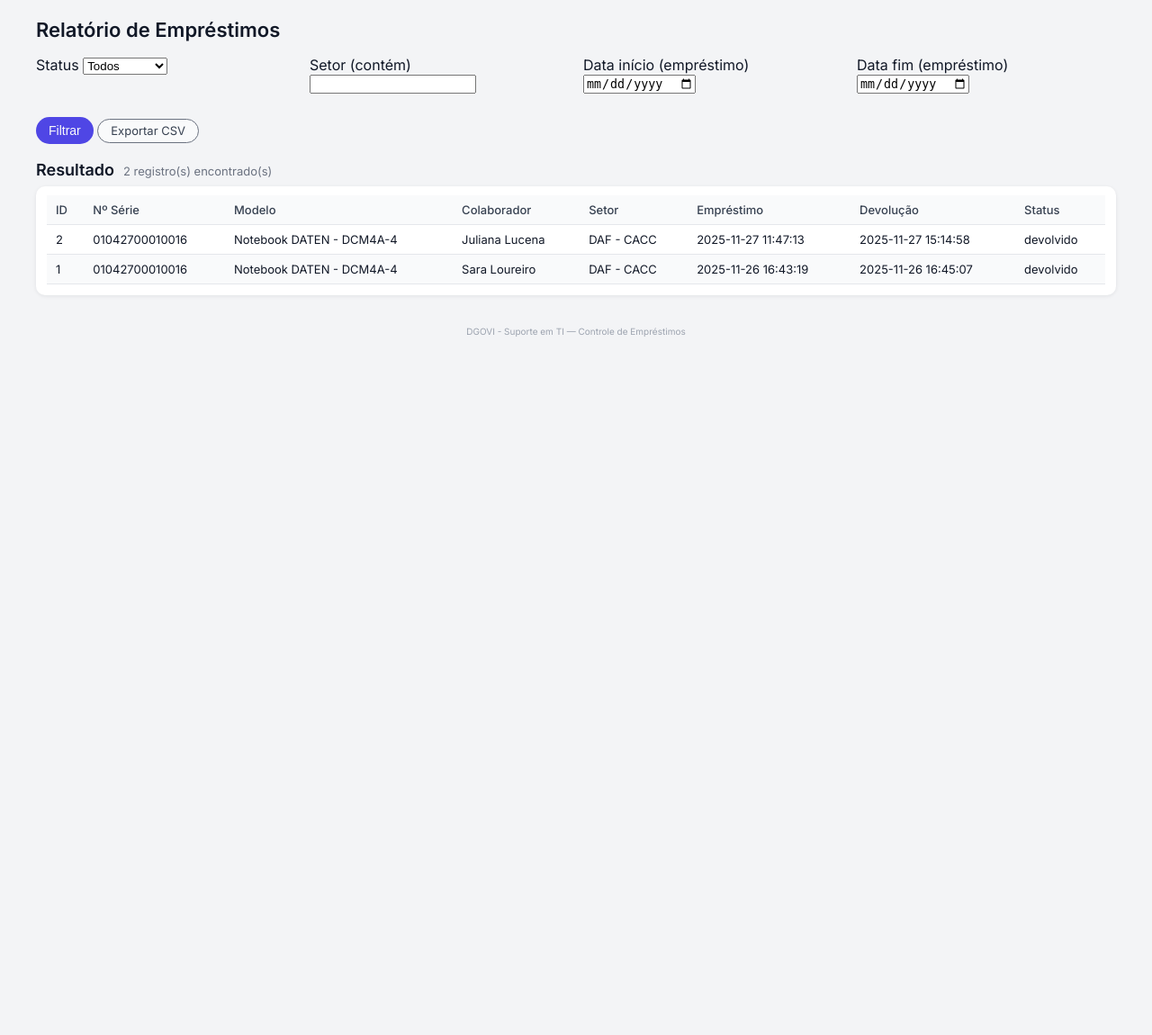
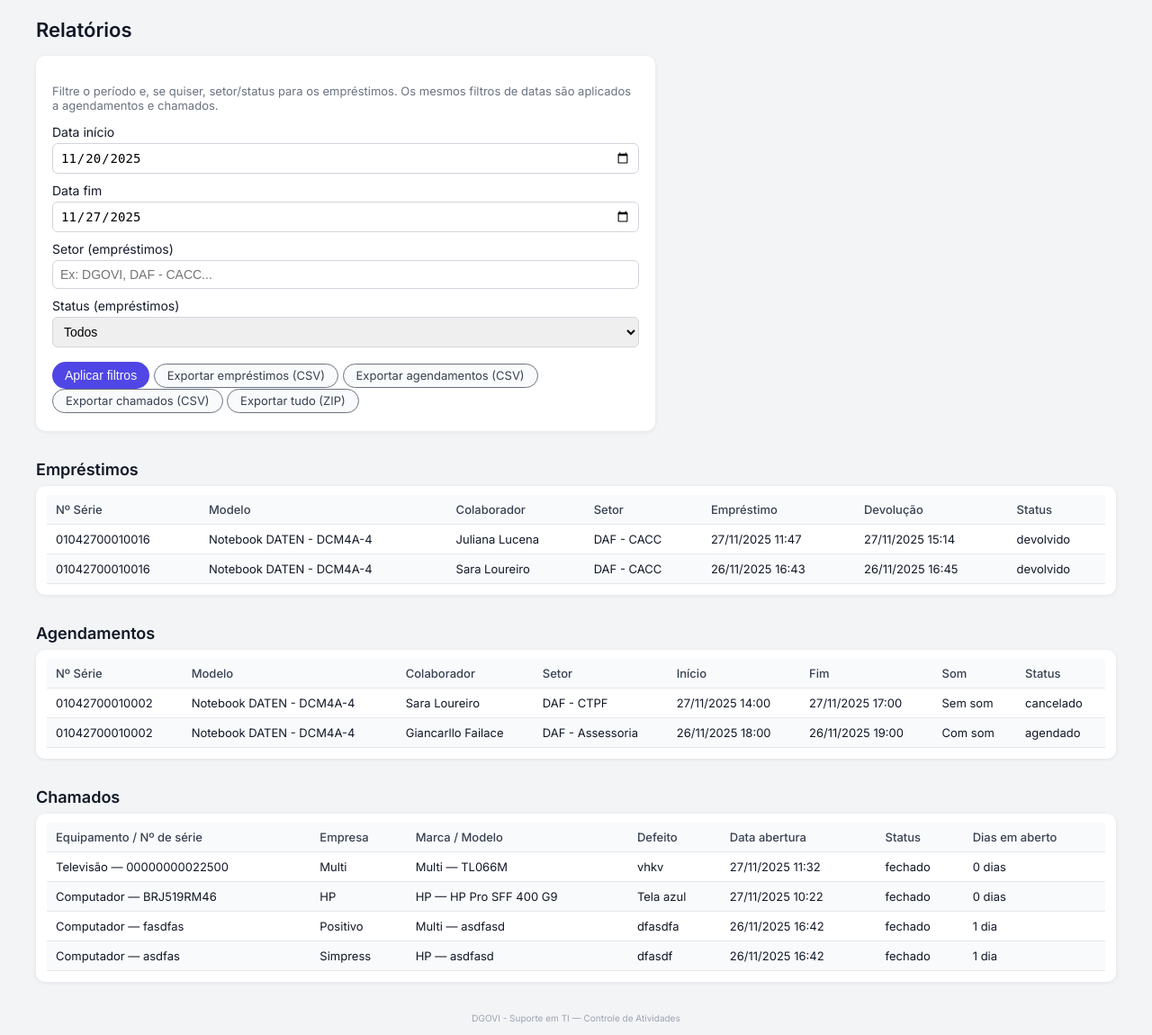
Before and after one commit to matheuscavalcanteriosaude/Controle-de-emprestimo, a Flask app: page /relatorio/emprestimo in a window 1280 px wide. Shown: the part 70-1220 px from the top of the page at 90% size. Before the commit the page ends 444 px from the top, so only its background shows below. Run offline with Flask 3, Linux system fonts and the light colour scheme; data comes from the database, SQL or seed files in the repository; both versions use the stored data as it was after the commit.

Commit message:
Inclusão de relatórios e TV "limpa"

```diff
--- a/app.py
+++ b/app.py
@@ -4,20 +4,13 @@ import subprocess
 import shutil
 import os
 import re
+import io
+import zipfile
 from io import StringIO
 from datetime import datetime, timedelta, date
 from docxtpl import DocxTemplate
 from flask import (
-    Flask,
-    render_template,
-    request,
-    redirect,
-    url_for,
-    flash,
-    Response,
-    send_file,
-    abort,
-
+    Flask, render_template, request, redirect, url_for, flash, Response, send_file, abort, make_response,
 )
 
 # - Constantes
@@ -1176,40 +1169,51 @@ def dashboard():
 
 @app.route("/relatorio/emprestimo")
 def relatorio_emprestimo():
-    status = request.args.get("status", "todos")
-    setor = request.args.get("setor", "").strip()
-    dt_ini = request.args.get("data_inicio", "").strip()
-    dt_fim = request.args.get("data_fim", "").strip()
-    export = request.args.get("export")
+    data_inicio = request.args.get("data_inicio")
+    data_fim = request.args.get("data_fim")
+    setor = request.args.get("setor") or ""
+    status = request.args.get("status") or "todos"
+    export = request.args.get("export")  # emprestimos / agendamentos / chamados / all
+
+    hoje = datetime.now().date()
+
+    # Se não vier data, usa últimos 7 dias
+    if data_inicio:
+        dt_ini = datetime.strptime(data_inicio, "%Y-%m-%d").date()
+    else:
+        dt_ini = hoje - timedelta(days=7)
+
+    if data_fim:
+        dt_fim = datetime.strptime(data_fim, "%Y-%m-%d").date()
+    else:
+        dt_fim = hoje
+
+    # strings para o form
+    data_inicio_str = dt_ini.strftime("%Y-%m-%d")
+    data_fim_str = dt_fim.strftime("%Y-%m-%d")
+
+    # limites para SQL (dia inteiro)
+    dt_ini_sql = f"{data_inicio_str} 00:00:00"
+    dt_fim_sql = f"{data_fim_str} 23:59:59"
 
     conn = get_connection()
     cur = conn.cursor()
 
-    conds = []
-    params = []
-
-    if status in ("emprestado", "devolvido"):
-        conds.append("l.status = ?")
+    # =========================
+    # 1) EMPRÉSTIMOS
+    # =========================
+    where = ["l.data_hora_emprestimo BETWEEN ? AND ?"]
+    params = [dt_ini_sql, dt_fim_sql]
+
+    if setor:
+        where.append("l.colaborador_setor = ?")
+        params.append(setor)
+
+    if status and status != "todos":
+        where.append("l.status = ?")
         params.append(status)
 
-    if setor:
-        conds.append("l.colaborador_setor LIKE ?")
-        params.append("%" + setor + "%")
-
-    if dt_ini:
-        # dt_ini vem como YYYY-MM-DD do input type="date"
-        conds.append("date(l.data_hora_emprestimo) >= date(?)")
-        params.append(dt_ini)
-
-    if dt_fim:
-        conds.append("date(l.data_hora_emprestimo) <= date(?)")
-        params.append(dt_fim)
-
-    where = ""
-    if conds:
-        where = "WHERE " + " AND ".join(conds)
-
-    query = f"""
+    sql_loans = f"""
         SELECT
             l.id,
             n.serial,
@@ -1221,58 +1225,256 @@ def relatorio_emprestimo():
             l.status
         FROM loans l
         JOIN notebooks n ON n.id = l.notebook_id
-        {where}
+        WHERE {" AND ".join(where)}
         ORDER BY l.data_hora_emprestimo DESC
     """
-
-    cur.execute(query, params)
-    rows = cur.fetchall()
+    cur.execute(sql_loans, params)
+    rows_loans = cur.fetchall()
+
+    # =========================
+    # 2) AGENDAMENTOS
+    # =========================
+    cur.execute(
+        """
+        SELECT
+            s.id,
+            n.serial,
+            n.modelo,
+            s.colaborador_nome,
+            s.colaborador_setor,
+            s.data_inicio,
+            s.data_fim,
+            s.inclui_som,
+            s.status
+        FROM schedules s
+        JOIN notebooks n ON n.id = s.notebook_id
+        WHERE s.data_inicio BETWEEN ? AND ?
+        ORDER BY s.data_inicio DESC
+        """,
+        (dt_ini_sql, dt_fim_sql),
+    )
+    rows_ag = cur.fetchall()
+
+    # =========================
+    # 3) CHAMADOS
+    # =========================
+    cur.execute(
+        """
+        SELECT
+            id,
+            tipo_equipamento,
+            numero_serie,
+            empresa,
+            marca,
+            modelo,
+            defeito,
+            data_abertura,
+            status
+        FROM tickets
+        WHERE data_abertura BETWEEN ? AND ?
+        ORDER BY data_abertura DESC
+        """,
+        (dt_ini_sql, dt_fim_sql),
+    )
+    rows_ch = cur.fetchall()
+
     conn.close()
 
-    # Se for exportar CSV
-    if export == "csv":
-        si = StringIO()
-        writer = csv.writer(si, delimiter=';')
-
-        # Cabeçalho
-        writer.writerow([
-            "ID",
-            "Nº Série",
-            "Modelo",
-            "Colaborador",
-            "Setor",
-            "Data/Hora Empréstimo",
-            "Data/Hora Devolução",
-            "Status",
-        ])
-
-        # Linhas
-        for r in rows:
-            writer.writerow([
-                r["id"],
-                r["serial"],
-                r["modelo"] or "",
-                r["colaborador_nome"],
-                r["colaborador_setor"] or "",
-                r["data_hora_emprestimo"],
-                r["data_hora_devolucao"] or "",
-                r["status"],
-            ])
-
-        output = si.getvalue()
-        resp = Response(output, mimetype="text/csv; charset=utf-8")
-        resp.headers["Content-Disposition"] = "attachment; filename=relatorio_emprestimo.csv"
-        return resp
-
-    # Caso normal: exibir na tela
+    # ---------- Monta listas para tela + CSV ----------
+    # Empréstimos
+    emprestimos = []
+    for r in rows_loans:
+        d = dict(r)
+        dt_e = datetime.strptime(d["data_hora_emprestimo"], "%Y-%m-%d %H:%M:%S")
+        d["emprestimo_br"] = dt_e.strftime("%d/%m/%Y %H:%M")
+        if d["data_hora_devolucao"]:
+            dt_d = datetime.strptime(d["data_hora_devolucao"], "%Y-%m-%d %H:%M:%S")
+            d["devolucao_br"] = dt_d.strftime("%d/%m/%Y %H:%M")
+        else:
+            d["devolucao_br"] = "-"
+        emprestimos.append(d)
+
+    # Agendamentos
+    agendamentos = []
+    for r in rows_ag:
+        d = dict(r)
+        di = datetime.strptime(d["data_inicio"], "%Y-%m-%d %H:%M:%S")
+        df = datetime.strptime(d["data_fim"], "%Y-%m-%d %H:%M:%S")
+        d["data_inicio_br"] = di.strftime("%d/%m/%Y %H:%M")
+        d["data_fim_br"] = df.strftime("%d/%m/%Y %H:%M")
+        agendamentos.append(d)
+
+    # Chamados
+    chamados = []
+    for r in rows_ch:
+        d = dict(r)
+        dt_ab = datetime.strptime(d["data_abertura"], "%Y-%m-%d %H:%M:%S")
+        d["data_abertura_br"] = dt_ab.strftime("%d/%m/%Y %H:%M")
+        d["dias_aberto"] = (hoje - dt_ab.date()).days
+        chamados.append(d)
+
+    # ===== Helpers para gerar CSV =====
+    def csv_emprestimos():
+        si = io.StringIO()
+        w = csv.writer(si, delimiter=";")
+        w.writerow(
+            [
+                "Nº Série",
+                "Modelo",
+                "Colaborador",
+                "Setor",
+                "Empréstimo",
+                "Devolução",
+                "Status",
+            ]
+        )
+        for e in emprestimos:
+            w.writerow(
+                [
+                    e["serial"],
+                    e["modelo"],
+                    e["colaborador_nome"],
+                    e["colaborador_setor"],
+                    e["emprestimo_br"],
+                    e["devolucao_br"],
+                    e["status"],
+                ]
+            )
+        return si.getvalue()
+
+    def csv_agendamentos():
+        si = io.StringIO()
+        w = csv.writer(si, delimiter=";")
+        w.writerow(
+            [
+                "Nº Série",
+                "Modelo",
+                "Colaborador",
+                "Setor",
+                "Início",
+                "Fim",
+                "Som",
+                "Status",
+            ]
+        )
+        for a in agendamentos:
+            w.writerow(
+                [
+                    a["serial"],
+                    a["modelo"],
+                    a["colaborador_nome"],
+                    a["colaborador_setor"],
+                    a["data_inicio_br"],
+                    a["data_fim_br"],
+                    "Com som" if a["inclui_som"] else "Sem som",
+                    a["status"],
+                ]
+            )
+        return si.getvalue()
+
+    def csv_chamados():
+        si = io.StringIO()
+        w = csv.writer(si, delimiter=";")
+        w.writerow(
+            [
+                "Tipo equipamento",
+                "Nº Série",
+                "Empresa",
+                "Marca",
+                "Modelo",
+                "Defeito",
+                "Data abertura",
+                "Status",
+                "Dias em aberto",
+            ]
+        )
+        for c in chamados:
+            w.writerow(
+                [
+                    c["tipo_equipamento"],
+                    c["numero_serie"],
+                    c["empresa"],
+                    c["marca"],
+                    c["modelo"],
+                    c["defeito"],
+                    c["data_abertura_br"],
+                    c["status"],
+                    c["dias_aberto"],
+                ]
+            )
+        return si.getvalue()
+
+    # =========================
+    # EXPORT CSV / ZIP
+    # =========================
+    if export:
+        # Export individual
+        if export == "emprestimos":
+            csv_data = csv_emprestimos()
+            resp = make_response(csv_data)
+            resp.headers["Content-Type"] = "text/csv; charset=utf-8"
+            resp.headers[
+                "Content-Disposition"
+            ] = "attachment; filename=relatorio_emprestimos.csv"
+            return resp
+
+        if export == "agendamentos":
+            csv_data = csv_agendamentos()
+            resp = make_response(csv_data)
+            resp.headers["Content-Type"] = "text/csv; charset=utf-8"
+            resp.headers[
+                "Content-Disposition"
+            ] = "attachment; filename=relatorio_agendamentos.csv"
+            return resp
+
+        if export == "chamados":
+            csv_data = csv_chamados()
+            resp = make_response(csv_data)
+            resp.headers["Content-Type"] = "text/csv; charset=utf-8"
+            resp.headers[
+                "Content-Disposition"
+            ] = "attachment; filename=relatorio_chamados.csv"
+            return resp
+
+        # Export TUDO (ZIP com 3 CSVs)
+        if export == "all":
+            mem_zip = io.BytesIO()
+            with zipfile.ZipFile(mem_zip, mode="w", compression=zipfile.ZIP_DEFLATED) as zf:
+                zf.writestr(
+                    "relatorio_emprestimos.csv",
+                    csv_emprestimos().encode("utf-8-sig"),
+                )
+                zf.writestr(
+                    "relatorio_agendamentos.csv",
+                    csv_agendamentos().encode("utf-8-sig"),
+                )
+                zf.writestr(
+                    "relatorio_chamados.csv",
+                    csv_chamados().encode("utf-8-sig"),
+                )
+
+            mem_zip.seek(0)
+            resp = make_response(mem_zip.getvalue())
+            resp.headers["Content-Type"] = "application/zip"
+            resp.headers[
+                "Content-Disposition"
+            ] = "attachment; filename=relatorios_completos.zip"
+            return resp
+
+    # Se não for export, renderiza a página normal
     return render_template(
         "relatorio_emprestimo.html",
-        rows=rows,
+        emprestimos=emprestimos,
+        agendamentos=agendamentos,
+        chamados=chamados,
+        data_inicio=data_inicio_str,
+        data_fim=data_fim_str,
+        setor=setor,
         status=status,
-        setor=setor,
-        data_inicio=dt_ini,
-        data_fim=dt_fim,
-    )
+    )
+
+
+
 
 # ===================== MODO TV =====================
 
--- a/templates/base.html
+++ b/templates/base.html
@@ -25,6 +25,8 @@
       />
       <span class="logo-system-name">Controle de Atividades - Service Desk</span>
     </div>
+
+    {%if body_class != 'tv-mode'%}
 <nav>
   <a href="{{ url_for('dashboard') }}">Dashboard</a>
   <a href="{{ url_for('emprestimo') }}">Novo Empréstimo</a>
@@ -32,6 +34,7 @@
   <a href="{{ url_for('agendamentos') }}">Agendamentos</a>
   <a href="{{ url_for('relatorio_emprestimo')}}"class="nav-highlight">Relatórios</a>
 </nav>
+    {% endif %}
 
   </div>
 </header>
@@ -53,7 +56,7 @@
   </main>
 
   <footer>
-    <small>DGOVI - Suporte em TI &mdash; Controle de Empréstimos</small>
+    <small>DGOVI - Suporte em TI &mdash; Controle de Atividades</small>
   </footer>
 </body>
 </html>
--- a/templates/relatorio_emprestimo.html
+++ b/templates/relatorio_emprestimo.html
@@ -1,63 +1,137 @@
 {% extends "base.html" %}
 {% block content %}
-<h2>Relatório de Empréstimos</h2>
 
-<form method="get" class="filter-form">
-  <div class="form-grid">
-    <div>
-      <label for="status">Status</label>
-      <select id="status" name="status">
-        <option value="todos" {% if status == "todos" %}selected{% endif %}>Todos</option>
-        <option value="emprestado" {% if status == "emprestado" %}selected{% endif %}>Emprestado</option>
-        <option value="devolvido" {% if status == "devolvido" %}selected{% endif %}>Devolvido</option>
-      </select>
+<h2>Relatórios</h2>
+
+<div class="form-layout">
+  <form method="get" class="form-card">
+    <div class="form-header">
+      <p>
+        Filtre o período e, se quiser, setor/status para os empréstimos. Os mesmos
+        filtros de datas são aplicados a agendamentos e chamados.
+      </p>
     </div>
 
-    <div>
-      <label for="setor">Setor (contém)</label>
-      <input type="text" id="setor" name="setor" value="{{ setor }}">
+    <div class="form-row">
+      <div class="form-group">
+        <label for="data_inicio">Data início</label>
+        <input
+          type="date"
+          id="data_inicio"
+          name="data_inicio"
+          value="{{ data_inicio }}"
+        />
       </div>
 
-    <div>
-      <label for="data_inicio">Data início (empréstimo)</label>
-      <input type="date" id="data_inicio" name="data_inicio" value="{{ data_inicio }}">
+      <div class="form-group">
+        <label for="data_fim">Data fim</label>
+        <input
+          type="date"
+          id="data_fim"
+          name="data_fim"
+          value="{{ data_fim }}"
+        />
       </div>
 
-    <div>
-      <label for="data_fim">Data fim (empréstimo)</label>
-      <input type="date" id="data_fim" name="data_fim" value="{{ data_fim }}">
+      <div class="form-group">
+        <label for="setor">Setor (empréstimos)</label>
+        <input
+          type="text"
+          id="setor"
+          name="setor"
+          placeholder="Ex: DGOVI, DAF - CACC..."
+          value="{{ setor or '' }}"
+        />
+      </div>
+
+      <div class="form-group">
+        <label for="status">Status (empréstimos)</label>
+        <select id="status" name="status">
+          <option value="todos" {% if status=='todos' %}selected{% endif %}>
+            Todos
+          </option>
+          <option
+            value="emprestado"
+            {% if status=='emprestado' %}selected{% endif %}
+          >
+            Somente emprestados
+          </option>
+          <option
+            value="devolvido"
+            {% if status=='devolvido' %}selected{% endif %}
+          >
+            Somente devolvidos
+          </option>
+        </select>
       </div>
     </div>
 
-  <div style="margin-top: 10px;">
-    <button type="submit" class="btn-primary">Filtrar</button>
+<div class="form-actions">
+  <button type="submit" class="btn-primary">Aplicar filtros</button>
+
   <a
+    class="btn-secondary"
     href="{{ url_for('relatorio_emprestimo',
-                       status=status,
-                       setor=setor,
                     data_inicio=data_inicio,
                     data_fim=data_fim,
-                       export='csv') }}"
+                    setor=setor,
+                    status=status,
+                    export='emprestimos') }}"
+  >
+    Exportar empréstimos (CSV)
+  </a>
+
+  <a
     class="btn-secondary"
+    href="{{ url_for('relatorio_emprestimo',
+                    data_inicio=data_inicio,
+                    data_fim=data_fim,
+                    setor=setor,
+                    status=status,
+                    export='agendamentos') }}"
   >
-      Exportar CSV
+    Exportar agendamentos (CSV)
+  </a>
+
+  <a
+    class="btn-secondary"
+    href="{{ url_for('relatorio_emprestimo',
+                    data_inicio=data_inicio,
+                    data_fim=data_fim,
+                    setor=setor,
+                    status=status,
+                    export='chamados') }}"
+  >
+    Exportar chamados (CSV)
+  </a>
+
+  <a
+    class="btn-secondary"
+    href="{{ url_for('relatorio_emprestimo',
+                    data_inicio=data_inicio,
+                    data_fim=data_fim,
+                    setor=setor,
+                    status=status,
+                    export='all') }}"
+  >
+    Exportar tudo (ZIP)
   </a>
 </div>
+
   </form>
+</div>
 
-<div class="section-header" style="margin-top: 18px;">
-  <h3>Resultado</h3>
-  <span class="section-subtitle">
-    {{ rows|length }} registro(s) encontrado(s)
-  </span>
+<!-- ==================== EMPRÉSTIMOS ==================== -->
+<div class="section-header">
+  <h3>Empréstimos</h3>
 </div>
 
 <div class="table-card">
   <div class="table-wrapper">
+    {% if emprestimos %}
     <table>
       <thead>
         <tr>
-          <th>ID</th>
           <th>Nº Série</th>
           <th>Modelo</th>
           <th>Colaborador</th>
@@ -68,26 +142,129 @@
         </tr>
       </thead>
       <tbody>
-        {% if rows %}
-          {% for r in rows %}
+        {% for e in emprestimos %}
         <tr>
-              <td>{{ r.id }}</td>
-              <td>{{ r.serial }}</td>
-              <td>{{ r.modelo or "-" }}</td>
-              <td>{{ r.colaborador_nome }}</td>
-              <td>{{ r.colaborador_setor or "-" }}</td>
-              <td>{{ r.data_hora_emprestimo }}</td>
-              <td>{{ r.data_hora_devolucao or "-" }}</td>
-              <td>{{ r.status }}</td>
+          <td>{{ e.serial }}</td>
+          <td>{{ e.modelo }}</td>
+          <td>{{ e.colaborador_nome }}</td>
+          <td>{{ e.colaborador_setor }}</td>
+          <td>{{ e.emprestimo_br }}</td>
+          <td>{{ e.devolucao_br }}</td>
+          <td>{{ e.status }}</td>
         </tr>
         {% endfor %}
-        {% else %}
-          <tr>
-            <td colspan="8">Nenhum empréstimo encontrado com os filtros atuais.</td>
-          </tr>
-        {% endif %}
       </tbody>
     </table>
+    {% else %}
+    <table>
+      <tbody>
+        <tr>
+          <td>Nenhum empréstimo encontrado no período informado.</td>
+        </tr>
+      </tbody>
+    </table>
+    {% endif %}
   </div>
 </div>
+
+<!-- ==================== AGENDAMENTOS ==================== -->
+<div class="section-header">
+  <h3>Agendamentos</h3>
+</div>
+
+<div class="table-card">
+  <div class="table-wrapper">
+    {% if agendamentos %}
+    <table>
+      <thead>
+        <tr>
+          <th>Nº Série</th>
+          <th>Modelo</th>
+          <th>Colaborador</th>
+          <th>Setor</th>
+          <th>Início</th>
+          <th>Fim</th>
+          <th>Som</th>
+          <th>Status</th>
+        </tr>
+      </thead>
+      <tbody>
+        {% for a in agendamentos %}
+        <tr>
+          <td>{{ a.serial }}</td>
+          <td>{{ a.modelo }}</td>
+          <td>{{ a.colaborador_nome }}</td>
+          <td>{{ a.colaborador_setor }}</td>
+          <td>{{ a.data_inicio_br }}</td>
+          <td>{{ a.data_fim_br }}</td>
+          <td>{% if a.inclui_som %}Com som{% else %}Sem som{% endif %}</td>
+          <td>{{ a.status }}</td>
+        </tr>
+        {% endfor %}
+      </tbody>
+    </table>
+    {% else %}
+    <table>
+      <tbody>
+        <tr>
+          <td>Nenhum agendamento encontrado no período informado.</td>
+        </tr>
+      </tbody>
+    </table>
+    {% endif %}
+  </div>
+</div>
+
+<!-- ==================== CHAMADOS ==================== -->
+<div class="section-header">
+  <h3>Chamados</h3>
+</div>
+
+<div class="table-card">
+  <div class="table-wrapper">
+    {% if chamados %}
+    <table>
+      <thead>
+        <tr>
+          <th>Equipamento / Nº de série</th>
+          <th>Empresa</th>
+          <th>Marca / Modelo</th>
+          <th>Defeito</th>
+          <th>Data abertura</th>
+          <th>Status</th>
+          <th>Dias em aberto</th>
+        </tr>
+      </thead>
+      <tbody>
+        {% for c in chamados %}
+        <tr>
+          <td>
+            {{ c.tipo_equipamento }}
+            {% if c.numero_serie %} — {{ c.numero_serie }}{% endif %}
+          </td>
+          <td>{{ c.empresa }}</td>
+          <td>
+            {{ c.marca }}
+            {% if c.modelo %} — {{ c.modelo }}{% endif %}
+          </td>
+          <td>{{ c.defeito }}</td>
+          <td>{{ c.data_abertura_br }}</td>
+          <td>{{ c.status }}</td>
+          <td>{{ c.dias_aberto }} dia{% if c.dias_aberto != 1 %}s{% endif %}</td>
+        </tr>
+        {% endfor %}
+      </tbody>
+    </table>
+    {% else %}
+    <table>
+      <tbody>
+        <tr>
+          <td>Nenhum chamado encontrado no período informado.</td>
+        </tr>
+      </tbody>
+    </table>
+    {% endif %}
+  </div>
+</div>
+
 {% endblock %}
```
Also changed, not shown: notebooks.db. Lines whose indentation alone changed are shown as unchanged.
